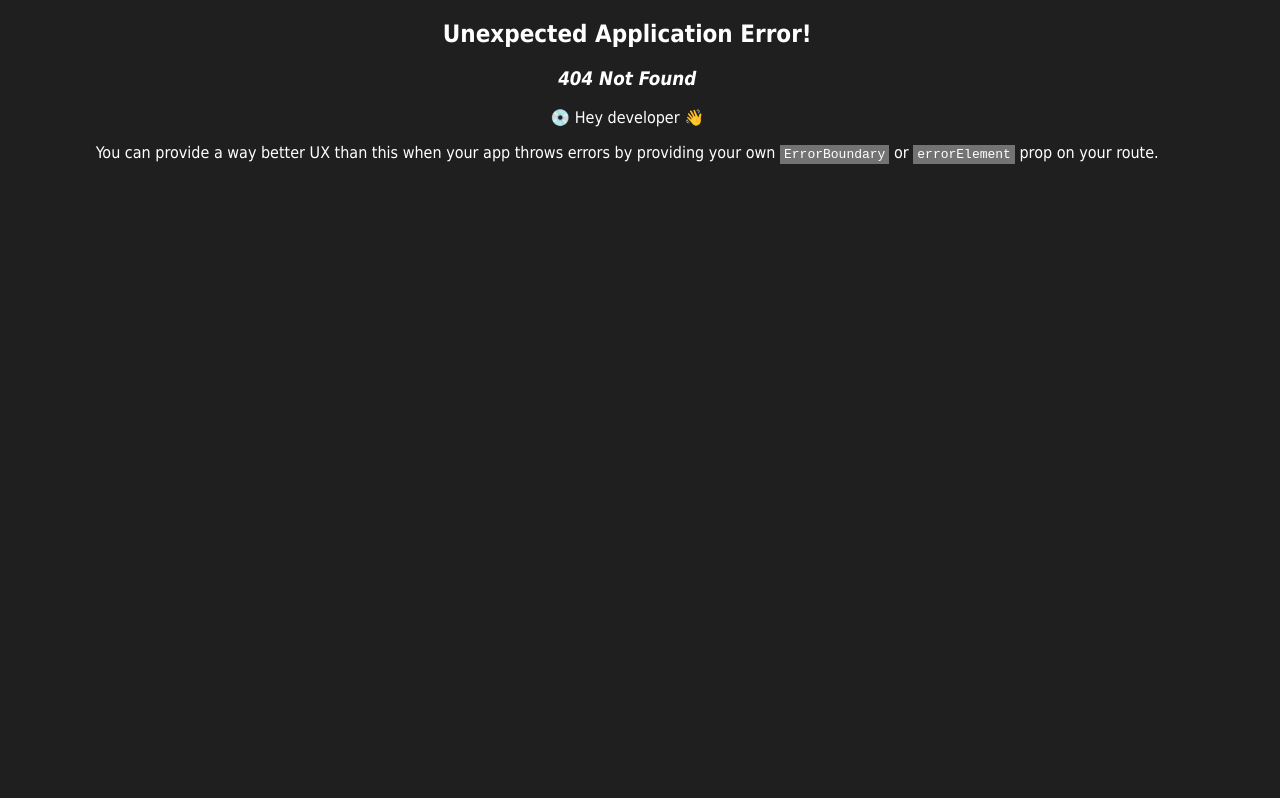
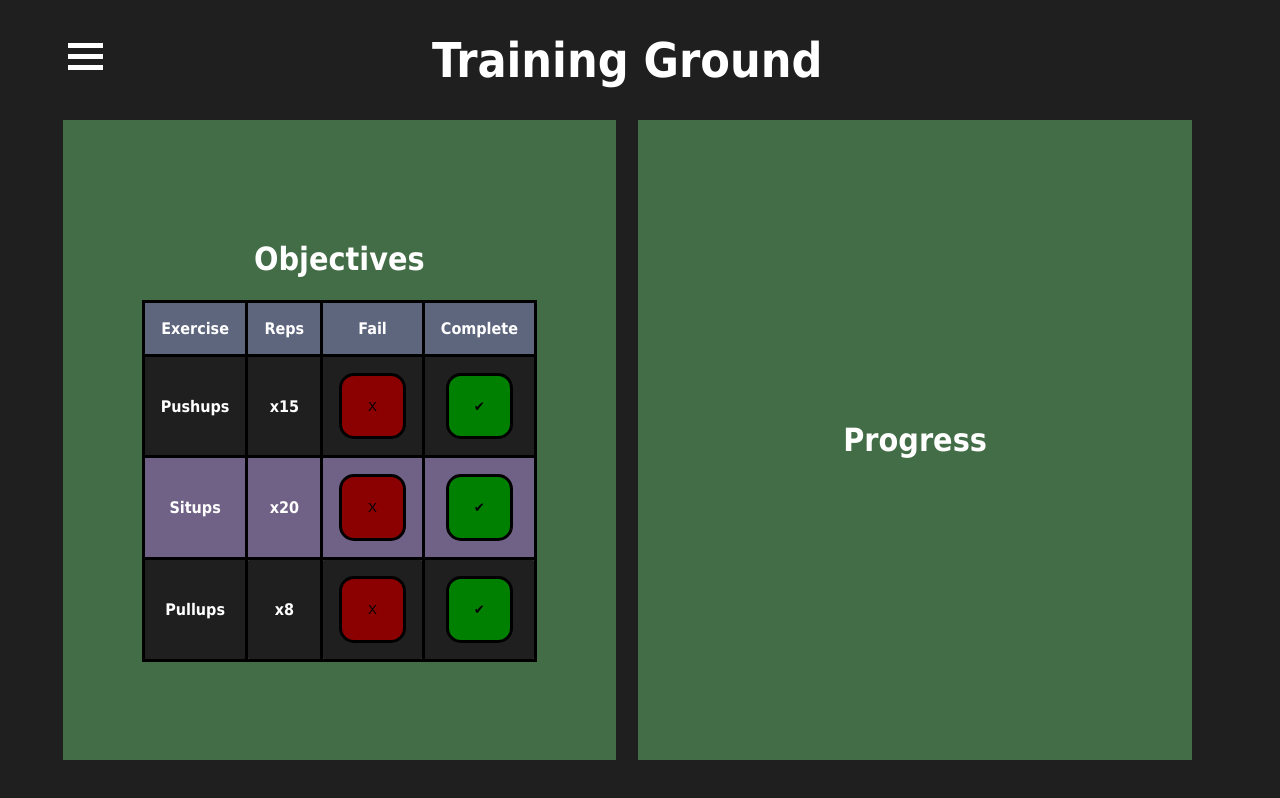
Before and after one commit to EvanBison/HabitHeroes, a React (Vite) app: page /train in a window 1280 px wide. Before the commit this address had no page. Shown: the top 798 px of the page. Built offline with nearby package versions, Linux system fonts and the light colour scheme.

Commit message:
training page

```diff
--- a/src/App.tsx
+++ b/src/App.tsx
@@ -2,7 +2,8 @@ import { createBrowserRouter, RouterProvider, Outlet} from "react-router-dom";
 
 import {
 	Account,
-	Home
+	Home,
+	Train
 } from "./views";
 
 const router = createBrowserRouter([{
@@ -22,6 +23,11 @@ const router = createBrowserRouter([{
 			id: "account",
 			path: "/account",
 			element: <Account />
+		},
+		{
+			id: "train",
+			path: "/train",
+			element: <Train />
 		}
 	]
 }]);
--- a/src/all.scss
+++ b/src/all.scss
@@ -8,12 +8,18 @@
     --sliderOn: green;
     --sliderTab: white;
     --pfpColor: transparent;
+
     --progressValue: #FFED66;
     --progressBg: #2b2b35;
     --progressBorder: black;
+
     --tooltip-bg: #436d47;
+
     --slider-bg: #2b2b35;
     --slider-thumb: white;
+
+    --tableRowOne: rgb(94, 102, 126);
+    --tableColumnOdd: rgb(112, 98, 134);
 
     --brightness: 100;
     --colorAdjustment: 0;
--- a/src/views/Account/index.tsx
+++ b/src/views/Account/index.tsx
@@ -47,7 +47,7 @@ export default function Account() {
 
 			<div className={styles.container}>
 				<h1>Settings</h1>
-				<Tooltip className="tooltip" id="menu">Navigate to Menu</Tooltip>
+				<Tooltip className="tooltip" id="menu" place='right'>Navigate to Menu</Tooltip>
 				<div className="homeButton" onClick={goToHome} data-tooltip-id='menu'>
 					<div /> <div /> <div />
 				</div>
--- a/src/views/Home/index.tsx
+++ b/src/views/Home/index.tsx
@@ -9,6 +9,10 @@ export default function Home() {
 	const goToAccount = () => {
         navigate('/account');
     };
+	const goToTrain = () => {
+        navigate('/train');
+    };
+
 
 	useEffect(() => {
 		const headerText = "Wellness Warriors";
@@ -59,7 +63,7 @@ export default function Home() {
 					</div>
 				</div>
 				<div className={styles.rightBox}>
-					<div className={`${styles.questBox} ${styles.button}`}>
+					<div className={`${styles.questBox} ${styles.button}`} onClick={goToTrain}>
 						<h1>Train</h1>
 					</div>
 					<div className={`${styles.battleBox} ${styles.button}`}>
--- /dev/null
+++ b/src/views/Train/index.tsx
@@ -0,0 +1,74 @@
+import { useNavigate } from 'react-router-dom';
+import { Tooltip } from 'react-tooltip'
+import styles from "./train.module.scss";
+import { useState, useEffect } from 'react'
+
+export default function Account() {
+	const navigate = useNavigate();
+	const goToHome = () => {
+        navigate('/');
+    };
+
+
+
+	return (
+		<>
+
+			<div className={styles.container}>
+				<h1 className={styles.header}>Training Ground</h1>
+				<Tooltip className="tooltip" id="menu" place='right'>Navigate to Menu</Tooltip>
+				<div className="homeButton" onClick={goToHome} data-tooltip-id='menu'>
+					<div /> <div /> <div />
+				</div>
+
+				<div className={styles.contents}>
+					<div>
+						<h1>Objectives</h1>
+						<table>
+							<tr>
+								<th>Exercise</th>
+								<th>Reps</th>
+								<th>Fail</th>
+								<th>Complete</th>
+							</tr>
+							<tr>
+								<th>Pushups</th>
+								<th>x15</th>
+								<th>
+									<button>X</button>
+								</th>
+								<th>
+									<button>✔</button>
+								</th>
+							</tr>
+							<tr>
+								<th>Situps</th>
+								<th>x20</th>
+								<th>
+									<button>X</button>
+								</th>
+								<th>
+									<button>✔</button>
+								</th>
+							</tr>
+							<tr>
+								<th>Pullups</th>
+								<th>x8</th>
+								<th>
+									<button>X</button>
+								</th>
+								<th>
+									<button>✔</button>
+								</th>
+							</tr>
+						</table>
+					</div>
+					<div>
+						<h1>Progress</h1>
+					</div>
+				</div>
+
+			</div>
+		</>
+	)
+}
--- /dev/null
+++ b/src/views/Train/train.module.scss
@@ -0,0 +1,70 @@
+body {
+    overflow-x: hidden;
+}
+
+.header {
+    font-size: 3em;
+}
+.container {
+    margin-left: 5%;
+    margin-right: 5%;
+}
+
+.contents {
+    display: flex;
+    gap:2%;
+    grid-auto-rows: auto;
+    grid-auto-columns: auto;
+    height:80vh;
+    width:100%;
+    border-radius: 10px;
+}
+.contents > div {
+    display:flex;
+    justify-content: center;
+    align-items: center;
+    flex-direction: column;
+    background-color: var(--secondary);
+    width: 100%;
+    height: 100%;
+
+}
+
+table {
+    border-radius: 15px;
+}
+table, th, td {
+    border: 3px solid black;
+    border-radius: 5px;
+    border-collapse: collapse;
+    padding:1em;
+}
+
+
+tr:nth-child(odd) {
+    background-color: var(--tableColumnOdd);
+}
+tr:nth-child(even) {
+    background-color: var(--background);
+}
+tr:nth-child(1) {
+    background: var(--tableRowOne);
+}
+
+th>button {
+    transition: ease .2s;
+    width:5em;
+    aspect-ratio: 1/1;
+    border-radius: 15px;
+    border: 3px solid black;
+}
+th>button:hover {
+    transition: ease .2s;
+    transform: scale(1.05) rotate(10deg);
+}
+th:nth-child(odd)>button {
+    background-color: var(--sliderOff);
+}
+th:nth-child(even)>button {
+    background-color: var(--sliderOn);
+}
--- a/src/views/index.ts
+++ b/src/views/index.ts
@@ -1,2 +1,3 @@
 export { default as Account } from "./Account";
 export { default as Home } from "./Home";
+export { default as Train } from "./Train";
```
